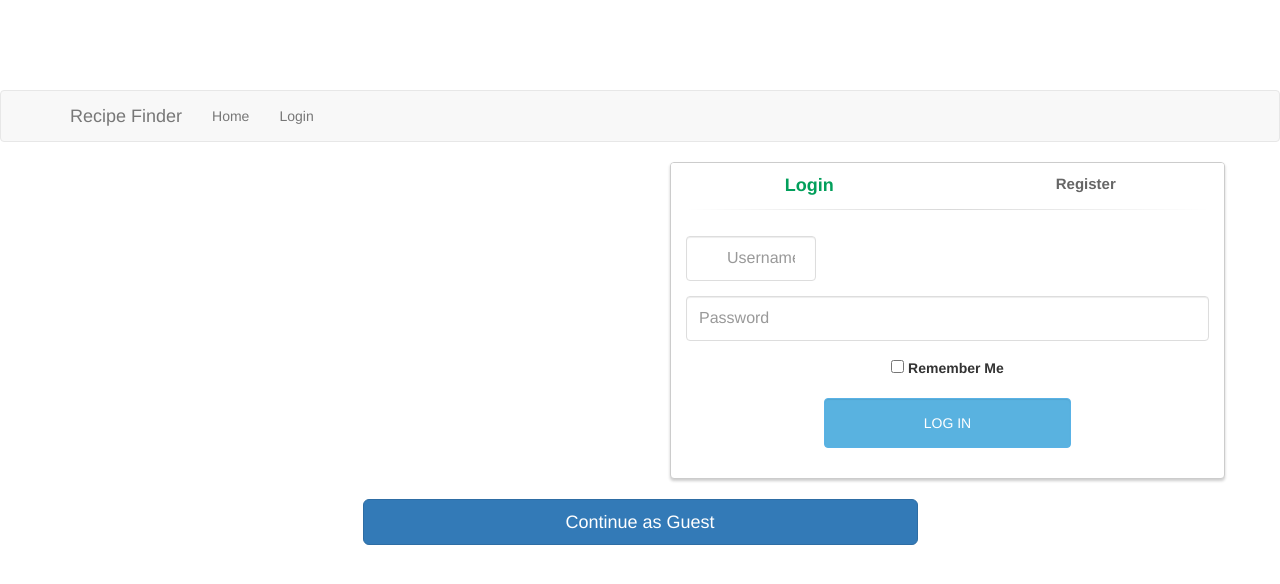
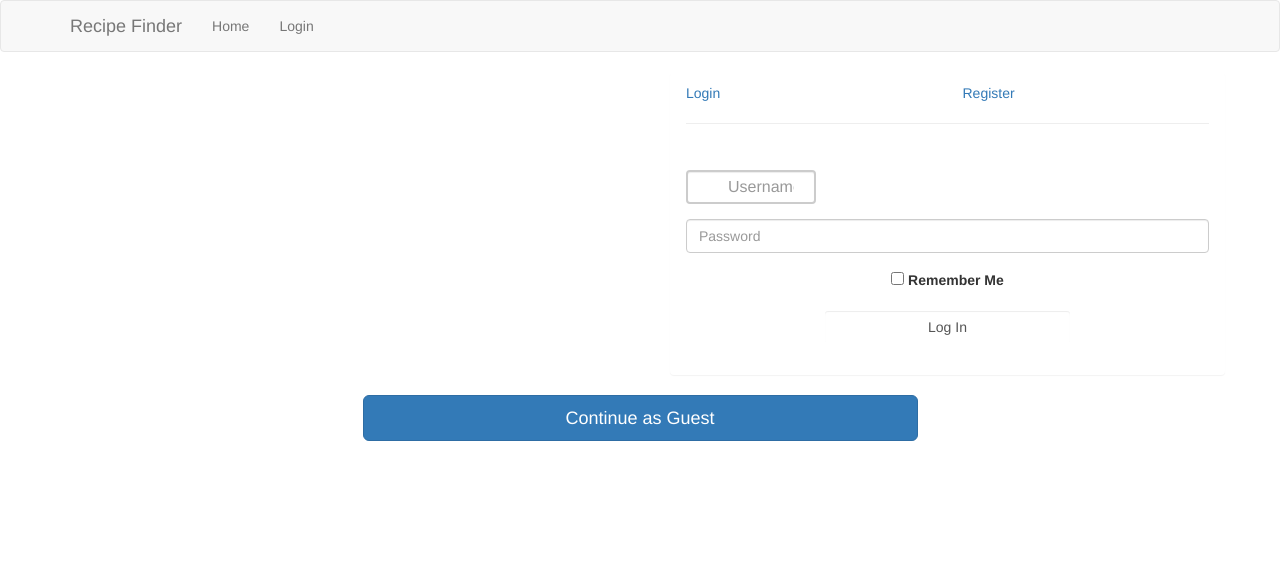
Before and after one commit to CSUMB-SCD/cst438-project1, a Flask app: page / in a window 1280 px wide; the page is wider, and only the part inside the window is pictured. Shown: the top 584 px of that part. Run offline with Flask 2, Linux system fonts and the light colour scheme; some libraries are stand-ins or nearby versions.

Commit message:
checking update on login

```diff
--- a/templates/login.html
+++ b/templates/login.html
@@ -1,105 +1,5 @@
 {% extends 'layout.html' %}
 {% block body %}
-
-<!DOCTYPE html>
-<html lang="en">
-<head>
-    <meta charset="utf-8">
-    <meta name="robots" content="noindex, nofollow">
-
-    <title>Login with registration - Bootsnipp.com</title>
-        <meta name="viewport" content="width=device-width, initial-scale=1">
-    <link href="//maxcdn.bootstrapcdn.com/bootstrap/3.3.0/css/bootstrap.min.css" rel="stylesheet" id="bootstrap-css">
-    <style type="text/css">
-    body {
-    padding-top: 90px;
-}
-.panel-login {
-    border-color: #ccc;
-  -webkit-box-shadow: 0px 2px 3px 0px rgba(0,0,0,0.2);
-  -moz-box-shadow: 0px 2px 3px 0px rgba(0,0,0,0.2);
-  box-shadow: 0px 2px 3px 0px rgba(0,0,0,0.2);
-}
-.panel-login>.panel-heading {
-  color: #00415d;
-  background-color: #fff;
-  border-color: #fff;
-  text-align:center;
-}
-.panel-login>.panel-heading a{
-  text-decoration: none;
-  color: #666;
-  font-weight: bold;
-  font-size: 15px;
-  -webkit-transition: all 0.1s linear;
-  -moz-transition: all 0.1s linear;
-  transition: all 0.1s linear;
-}
-.panel-login>.panel-heading a.active{
-  color: #029f5b;
-  font-size: 18px;
-}
-.panel-login>.panel-heading hr{
-  margin-top: 10px;
-  margin-bottom: 0px;
-  clear: both;
-  border: 0;
-  height: 1px;
-  background-image: -webkit-linear-gradient(left,rgba(0, 0, 0, 0),rgba(0, 0, 0, 0.15),rgba(0, 0, 0, 0));
-  background-image: -moz-linear-gradient(left,rgba(0,0,0,0),rgba(0,0,0,0.15),rgba(0,0,0,0));
-  background-image: -ms-linear-gradient(left,rgba(0,0,0,0),rgba(0,0,0,0.15),rgba(0,0,0,0));
-  background-image: -o-linear-gradient(left,rgba(0,0,0,0),rgba(0,0,0,0.15),rgba(0,0,0,0));
-}
-.panel-login input[type="text"],.panel-login input[type="email"],.panel-login input[type="password"] {
-  height: 45px;
-  border: 1px solid #ddd;
-  font-size: 16px;
-  -webkit-transition: all 0.1s linear;
-  -moz-transition: all 0.1s linear;
-  transition: all 0.1s linear;
-}
-.panel-login input:hover,
-.panel-login input:focus {
-  outline:none;
-  -webkit-box-shadow: none;
-  -moz-box-shadow: none;
-  box-shadow: none;
-  border-color: #ccc;
-}
-.btn-login {
-  background-color: #59B2E0;
-  outline: none;
-  color: #fff;
-  font-size: 14px;
-  height: auto;
-  font-weight: normal;
-  padding: 14px 0;
-  text-transform: uppercase;
-  border-color: #59B2E6;
-}
-.btn-login:hover,
-.btn-login:focus {
-  color: #fff;
-  background-color: #53A3CD;
-  border-color: #53A3CD;
-}
-.btn-register {
-  background-color: #1CB94E;
-  outline: none;
-  color: #fff;
-  font-size: 14px;
-  height: auto;
-  font-weight: normal;
-  padding: 14px 0;
-  text-transform: uppercase;
-  border-color: #1CB94A;
-}
-.btn-register:hover,
-.btn-register:focus {
-  color: #fff;
-  background-color: #1CA347;
-  border-color: #1CA347;
-}
 
     </style>
     <script src="//code.jquery.com/jquery-1.10.2.min.js"></script>
@@ -136,7 +36,7 @@
           <div class="panel-body">
             <div class="row">
               <div class="col-lg-12">
-                <form id="login-form" action="http://phpoll.com/login/process" method="post" role="form" style="display: block;">
+                <form id="login-form" action="TO BE DONE LATER" method="post" role="form" style="display: block;">
                   <div class="form-group">
                     <input type="text" name="username" id="username" tabindex="1" class="form-control" placeholder="Username" value="">
                   </div>
@@ -145,7 +45,7 @@
                   </div>
                   <div class="form-group text-center">
                     <input type="checkbox" tabindex="3" class="" name="remember" id="remember">
-                    <label for="remember"> Remember Me</label>
+                    <label for="remember">Remember Me</label>
                   </div>
                   <div class="form-group">
                     <div class="row">
@@ -155,7 +55,7 @@
                     </div>
                   </div>
                 </form>
-                <form id="register-form" action="http://phpoll.com/register/process" method="post" role="form" style="display: none;">
+                <form id="register-form" action="/TO BE DONE LATER" method="post" role="form" style="display: none;">
                   <div class="form-group">
                     <input type="text" name="username" id="username" tabindex="1" class="form-control" placeholder="Username" value="">
                   </div>
```
